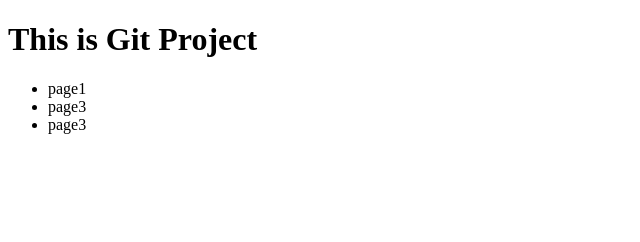
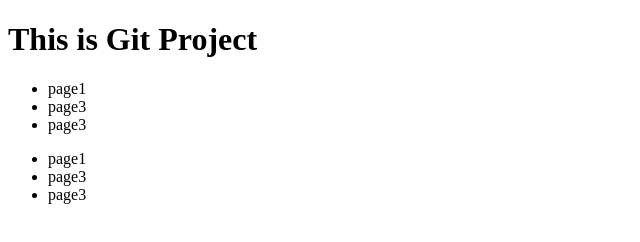
Before and after one commit to meng-mao/git-project, a plain HTML site: page index.html in a window 1280 px wide. Shown: the whole page, without its empty margins (0-640 px from the left). Drawn offline with Linux system fonts and the light colour scheme.

Commit message:
added 3 li

```diff
--- a/index.html
+++ b/index.html
@@ -14,6 +14,11 @@
             <li>page3</li>
             <li>page3</li>
         </ul>
+        <ul>
+            <li>page1</li>
+            <li>page3</li>
+            <li>page3</li>
+        </ul>
     </div>
 </body>
 </html>
```
